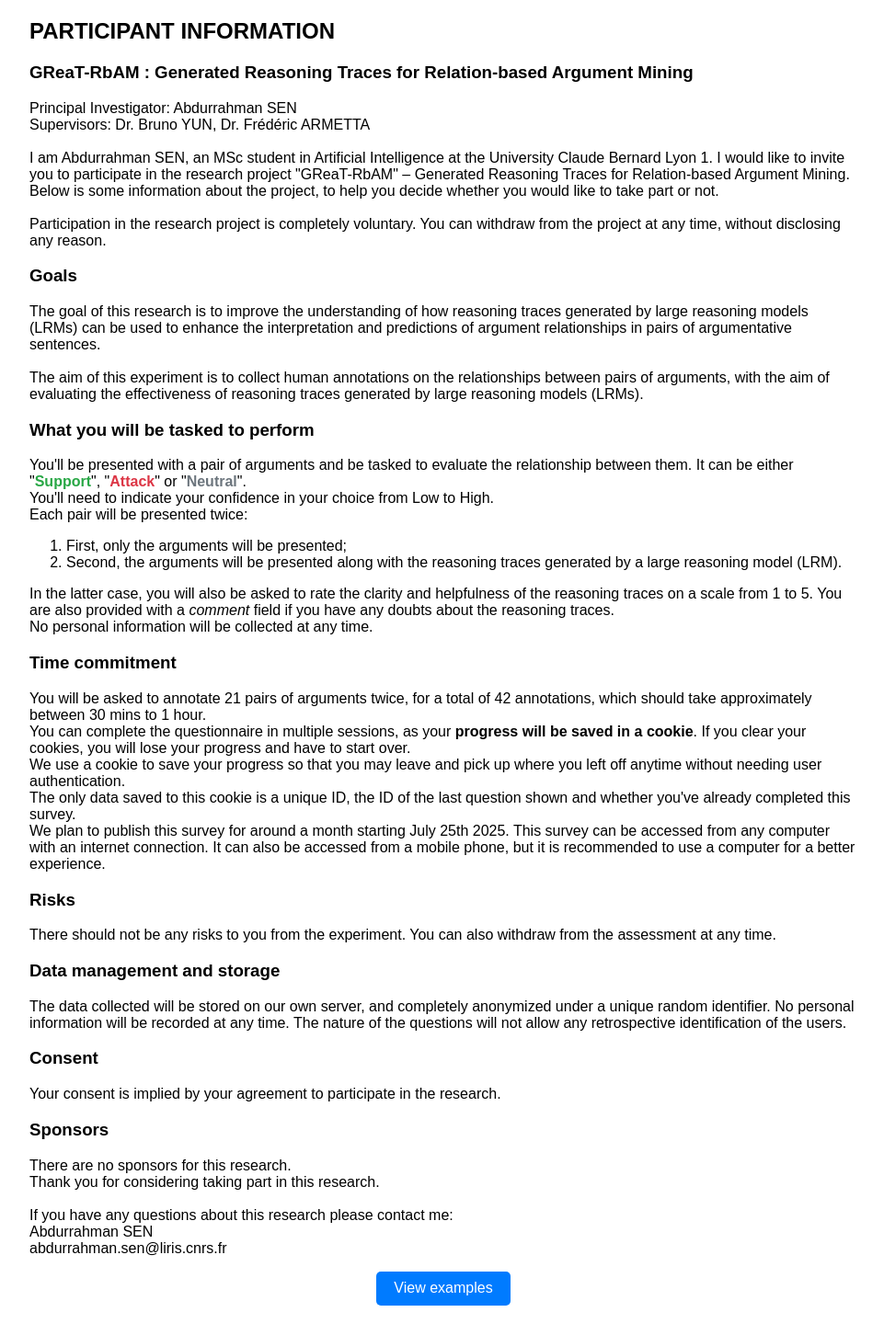
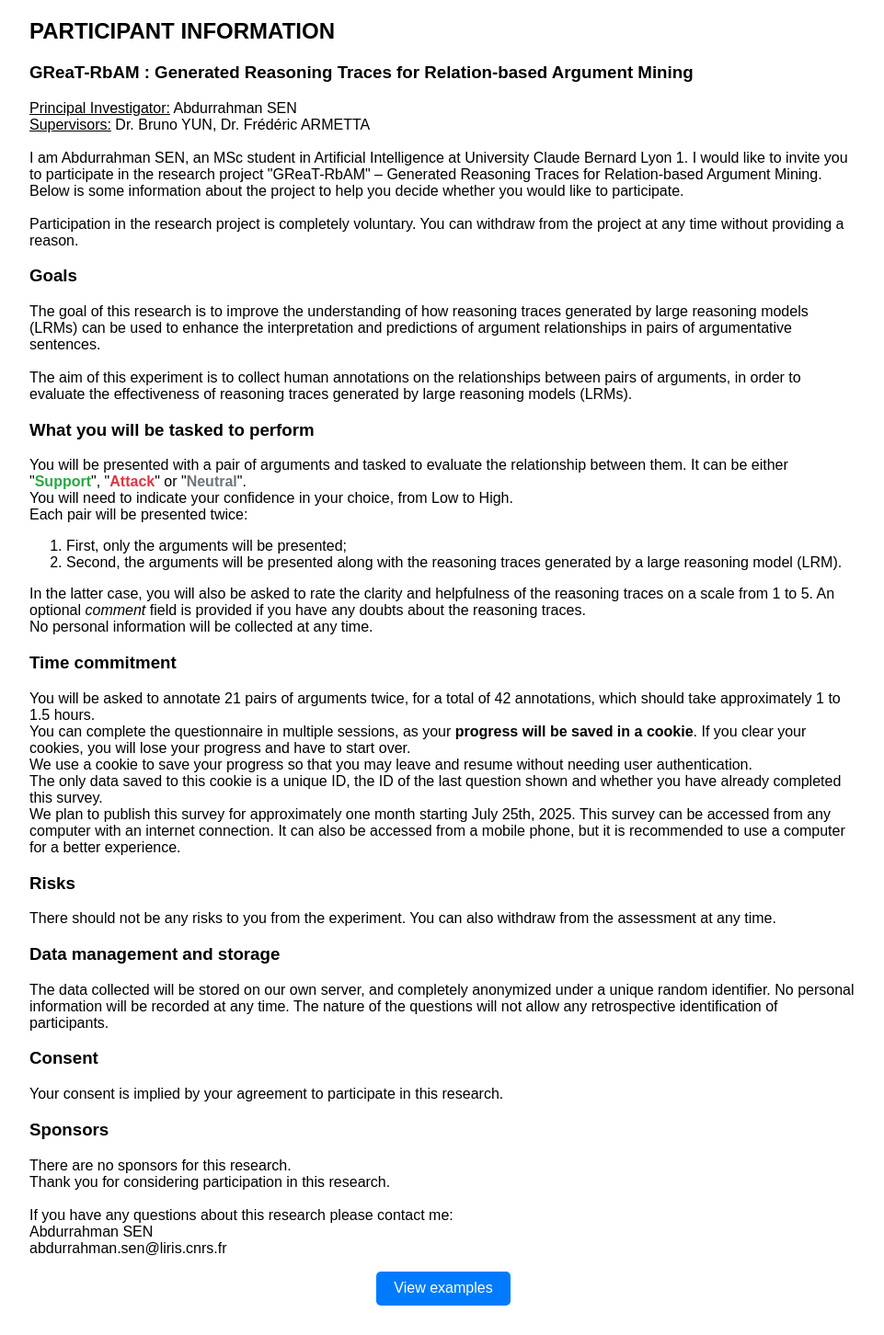
Before and after one commit to senabIsShort/TK_RbAM_Survey, a Flask app: page / in a window 1280 px wide. Shown: the part 50-1502 px from the top of the page at 92% size, without its empty margins (158-1119 px from the left). Run offline with Flask 3, Linux system fonts and the light colour scheme.

Commit message:
Reformulations

```diff
--- a/templates/disclaimer.html
+++ b/templates/disclaimer.html
@@ -4,50 +4,50 @@
 <h2>PARTICIPANT INFORMATION</h2>
 <h3>GReaT-RbAM : Generated Reasoning Traces for Relation-based Argument Mining</h3>
 
-Principal Investigator: Abdurrahman SEN
+<u>Principal Investigator:</u> Abdurrahman SEN
 </br>
-Supervisors: Dr. Bruno YUN, Dr. Frédéric ARMETTA
+<u>Supervisors:</u> Dr. Bruno YUN, Dr. Frédéric ARMETTA
 </br></br>
-I am Abdurrahman SEN, an MSc student in Artificial Intelligence at the University Claude Bernard Lyon 1.  I would like to invite you to participate in the research project "GReaT-RbAM" – Generated Reasoning Traces for Relation-based Argument Mining.  Below is some information about the project, to help you decide whether you would like to take part or not.
+I am Abdurrahman SEN, an MSc student in Artificial Intelligence at University Claude Bernard Lyon 1.  I would like to invite you to participate in the research project "GReaT-RbAM" – Generated Reasoning Traces for Relation-based Argument Mining.  Below is some information about the project to help you decide whether you would like to participate.
 </br></br>
-Participation in the research project is completely voluntary.  You can withdraw from the project at any time, without disclosing any reason.
+Participation in the research project is completely voluntary.  You can withdraw from the project at any time without providing a reason.
 
 <h3>Goals</h3>
 The goal of this research is to improve the understanding of how reasoning traces generated by large reasoning models (LRMs) can be used to enhance the interpretation and predictions of argument relationships in pairs of argumentative sentences.
 </br></br>
 
-The aim of this experiment is to collect human annotations on the relationships between pairs of arguments, with the aim of evaluating the effectiveness of reasoning traces generated by large reasoning models (LRMs).
+The aim of this experiment is to collect human annotations on the relationships between pairs of arguments, in order to evaluate the effectiveness of reasoning traces generated by large reasoning models (LRMs).
 
 <h3>What you will be tasked to perform</h3>
-You'll be presented with a pair of arguments and be tasked to evaluate the relationship between them. It can be either "<strong style="color: #28a745">Support</strong>", "<strong style="color: #dc3545">Attack</strong>" or "<strong style="color: #6c757d">Neutral</strong>". </br>
-You'll need to indicate your confidence in your choice from Low to High.</br>
+You will be presented with a pair of arguments and tasked to evaluate the relationship between them. It can be either "<strong style="color: #28a745">Support</strong>", "<strong style="color: #dc3545">Attack</strong>" or "<strong style="color: #6c757d">Neutral</strong>". </br>
+You will need to indicate your confidence in your choice, from Low to High.</br>
 Each pair will be presented twice:
 <ol>
     <li>First, only the arguments will be presented;</li>
     <li>Second, the arguments will be presented along with the reasoning traces generated by a large reasoning model (LRM).</li>
 </ol>
-In the latter case, you will also be asked to rate the clarity and helpfulness of the reasoning traces on a scale from 1 to 5. You are also provided with a <i>comment</i> field if you have any doubts about the reasoning traces.</br>
+In the latter case, you will also be asked to rate the clarity and helpfulness of the reasoning traces on a scale from 1 to 5. An optional <i>comment</i> field is provided if you have any doubts about the reasoning traces.</br>
 No personal information will be collected at any time.
 
 <h3>Time commitment</h3>
-You will be asked to annotate 21 pairs of arguments twice, for a total of 42 annotations, which should take approximately between 30 mins to 1 hour.</br>
+You will be asked to annotate 21 pairs of arguments twice, for a total of 42 annotations, which should take approximately 1 to 1.5 hours.</br>
 You can complete the questionnaire in multiple sessions, as your <b>progress will be saved in a cookie</b>. If you clear your cookies, you will lose your progress and have to start over.</br>
-We use a cookie to save your progress so that you may leave and pick up where you left off anytime without needing user authentication. </br>
-The only data saved to this cookie is a unique ID, the ID of the last question shown and whether you've already completed this survey. </br>
-We plan to publish this survey for around a month starting July 25th 2025. This survey can be accessed from any computer with an internet connection. It can also be accessed from a mobile phone, but it is recommended to use a computer for a better experience.</br>
+We use a cookie to save your progress so that you may leave and resume without needing user authentication. </br>
+The only data saved to this cookie is a unique ID, the ID of the last question shown and whether you have already completed this survey. </br>
+We plan to publish this survey for approximately one month starting July 25th, 2025. This survey can be accessed from any computer with an internet connection. It can also be accessed from a mobile phone, but it is recommended to use a computer for a better experience.</br>
 
 <h3>Risks</h3>
 There should not be any risks to you from the experiment. You can also withdraw from the assessment at any time.
 
 <h3>Data management and storage</h3>
-The data collected will be stored on our own server, and completely anonymized under a unique random identifier. No personal information will be recorded at any time. The nature of the questions will not allow any retrospective identification of the users.
+The data collected will be stored on our own server, and completely anonymized under a unique random identifier. No personal information will be recorded at any time. The nature of the questions will not allow any retrospective identification of participants.
 
 <h3>Consent</h3>
-Your consent is implied by your agreement to participate in the research.
+Your consent is implied by your agreement to participate in this research.
 
 <h3>Sponsors</h3>
 There are no sponsors for this research.</br>
-Thank you for considering taking part in this research.</br></br>
+Thank you for considering participation in this research.</br></br>
 
 If you have any questions about this research please contact me:
 </br>
```
